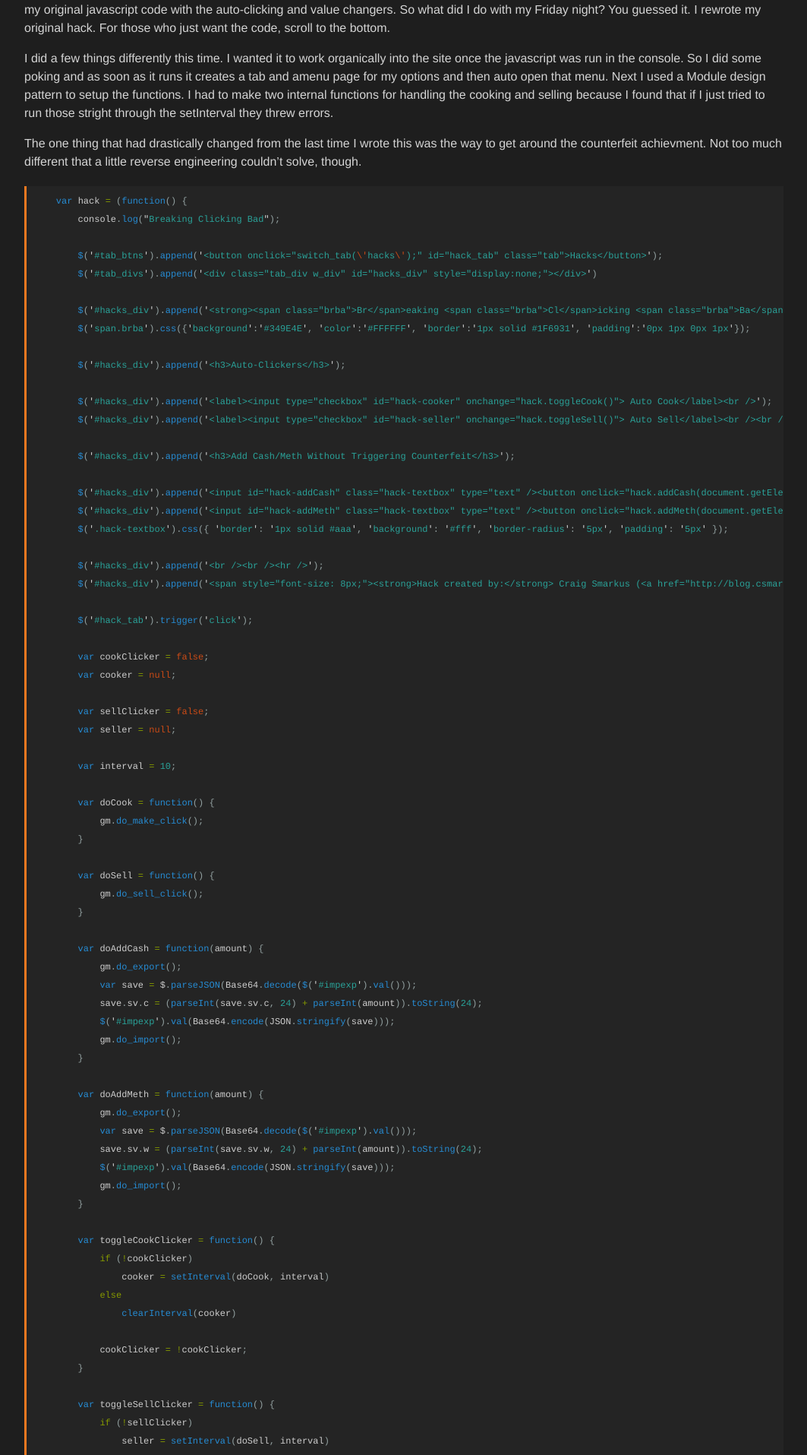
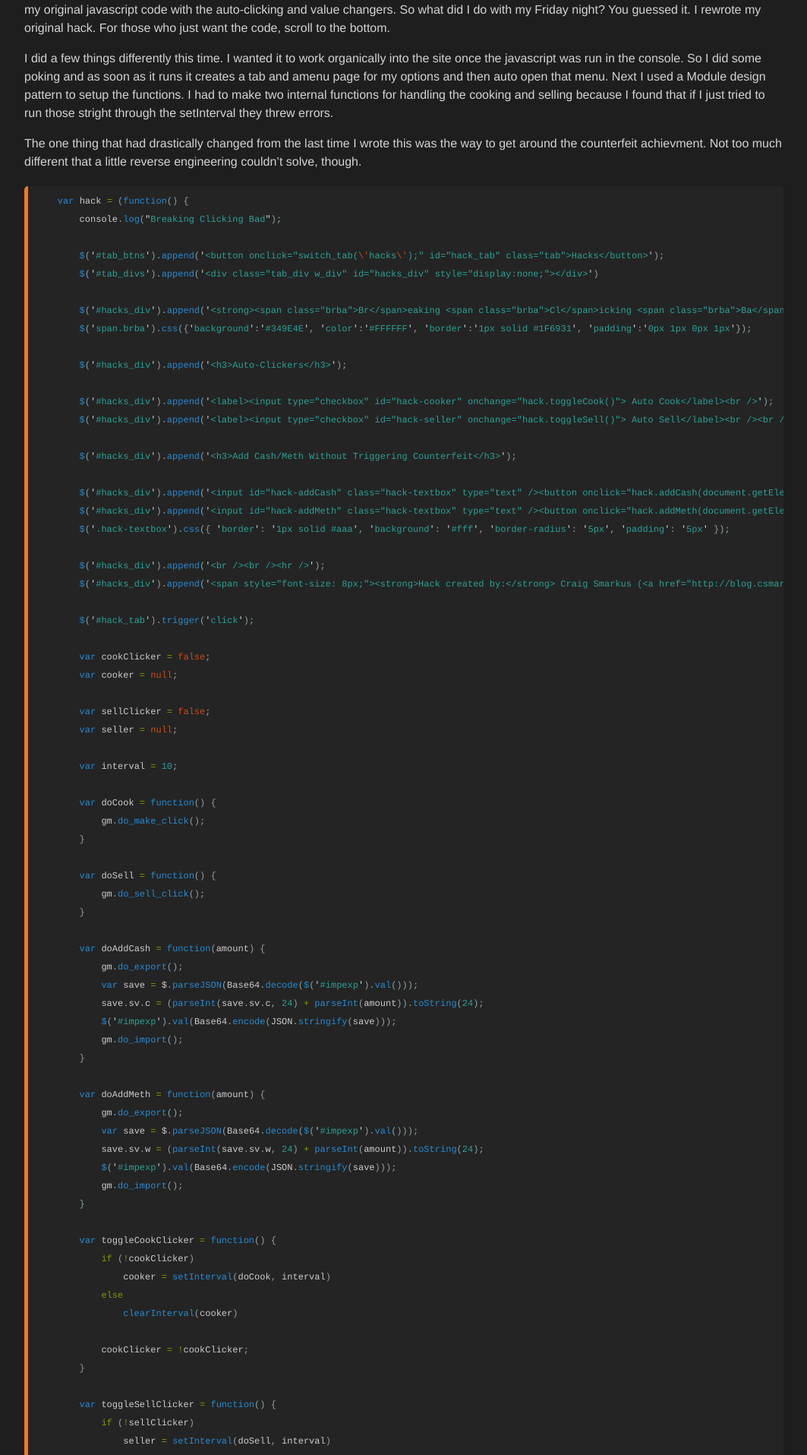
Before and after one commit to csmarkus/csmarkus.github.io, a Jekyll site: the page built from blog/_posts/2016-04-09-Breaking-Clicking-Bad-2.md, in a window 1280 px wide. Shown: the part 525-2440 px from the top of the page at 76% size, without its empty margins (108-1171 px from the left). Built offline with Jekyll 4.4.1, drawn with Linux system fonts in a browser that asks for light colours; comment, search, counter and statistics services are not loaded.

Commit message:
Updated code block CSS and  changed scrollbars for chrome

```diff
--- a/_sass/base.scss
+++ b/_sass/base.scss
@@ -42,3 +42,19 @@
         fill: white;
     }
 }
+
+.highlight::-webkit-scrollbar {
+    height: 10px;
+}
+
+.highlight::-webkit-scrollbar-thumb {
+    background: #666;
+}
+
+body::-webkit-scrollbar {
+    width: 10px;
+}
+
+body::-webkit-scrollbar-thumb {
+    background: #666;
+}
--- a/assets/css/syntax.css
+++ b/assets/css/syntax.css
@@ -1,7 +1,8 @@
 .highlight {
     background-color: #242424;
     padding: 7px 7px 7px 10px;
-    border-left: 3px solid #F47920;
+    border-left: 5px solid #F47920;
+    border-radius: 5px;
     margin: 20px 0 20px 0;
     overflow: auto;
   }
```
